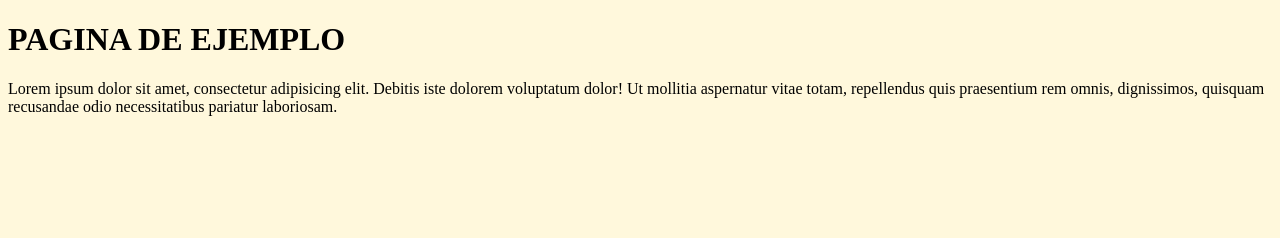
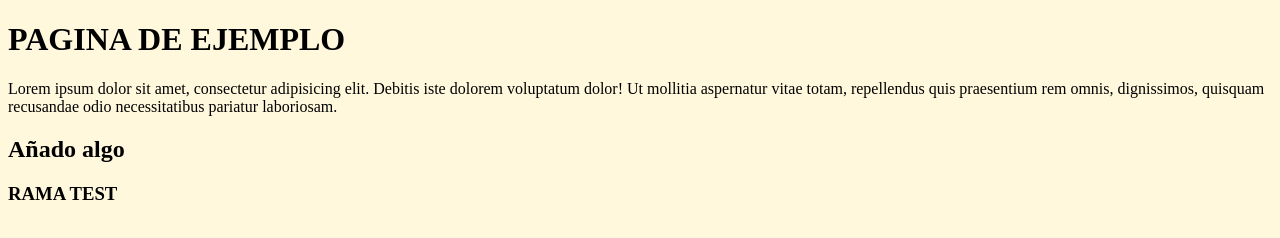
Before and after one commit to Denis-Gonzalez/Codigofacilito-Curso, a plain HTML site: page index.html in a window 1280 px wide. Drawn offline with Linux system fonts and the light colour scheme.

Commit message:
agregue un h3

```diff
--- a/index.html
+++ b/index.html
@@ -12,5 +12,10 @@
          repellendus quis
         praesentium rem omnis, dignissimos, quisquam recusandae odio
          necessitatibus pariatur laboriosam.</p>
+         <h2>Añado algo</h2>
+
+
+         <h3>RAMA TEST</h3>
+
 </body>
 </html>
```
